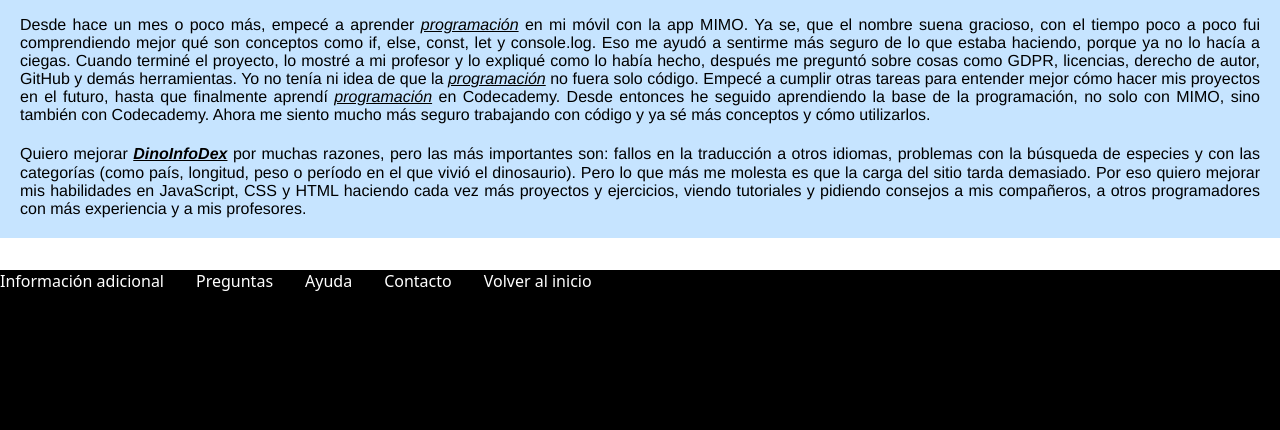
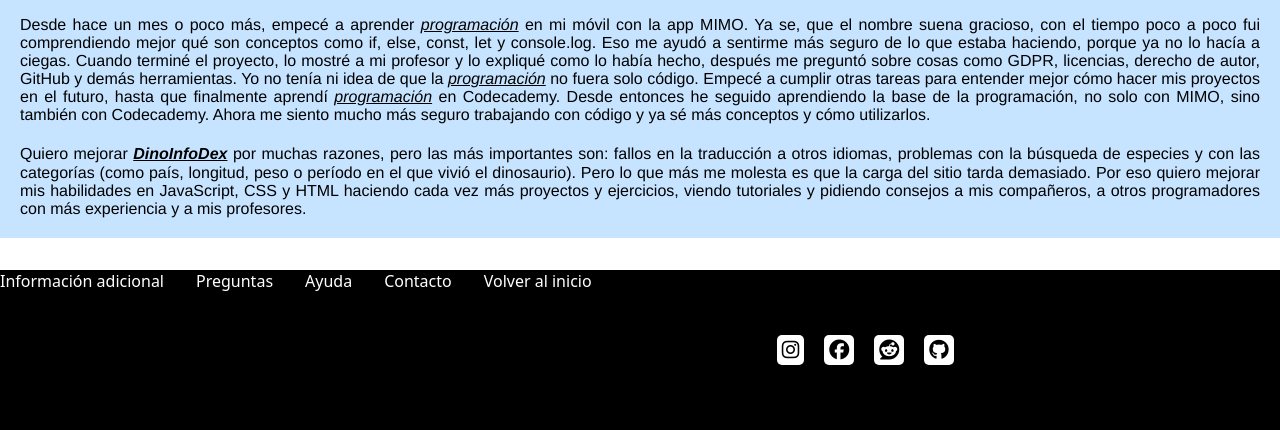
Before and after one commit to DucktapeDeveloper9999/Mi-sitio-web-introduccion, a plain HTML site: page index.html in a window 1280 px wide. Shown: the part 2166-2596 px from the top of the page. Drawn offline with Linux system fonts and the light colour scheme.

Commit message:
Save all changes that I've been done since 18:00, up to right now

```diff
--- a/index.html
+++ b/index.html
@@ -5,6 +5,7 @@
     <meta name="viewport" content="width=device-width, initial-scale=1.0">
     <title>Mi sitio web de introducción</title>
     <link href="/main-page style.css" rel="stylesheet">
+    <script src="https://kit.fontawesome.com/82313681e3.js" crossorigin="anonymous"></script>
   </head>
   <body>
     <header class="header">
@@ -202,8 +203,27 @@
         <a href="./Contacto.html">Contacto</a>
         <a href="#">Volver al inicio</a>
       </div>
+
+      <div class="social">
+          <a href="https://www.instagram.com/valerio09749/">
+               <i class="fa-brands fa-instagram"></i>
+          </a>
+          <a href="https://www.facebook.com/profile.php?id=100067818378986&locale=es_LA">
+               <i class="fa-brands fa-facebook"></i>
+          </a>
+          <a href="https://www.reddit.com/user/Expensive-Grand-1082/">
+               <i class="fa-brands fa-reddit"></i>
+          </a>
+          <a href="https://github.com/DucktapeDeveloper9999">
+               <i class="fa-brands fa-github"></i>
+          </a>
+      </div>
+
+      <div class="copy">
+          Copyright 2025 - &#174;
+      </div>
     </footer>
 
-   <script src="./JavaScript.js/app.js"></script>
+    <script src="./JavaScript.js/app.js"></script>
   </body>
 </html>
--- a/main-page style.css
+++ b/main-page style.css
@@ -146,4 +146,31 @@ footer{
             text-align: justify;
         }
     };
+
+    .social {
+        display: flex;
+        justify-content: right;
+        align-items: center;
+        gap: 20px;
+        padding: 15px o;
+    }
+
+    .social  a {
+        display: flex;
+        color: black;
+        background-color: white;
+        padding: 5px;
+        border-radius:  5px;
+        text-decoration: none;
+    }
+
+    .social a i {
+        font-size: 20px;
+        transition: all 0.3s ease;
+    }
+
+    .social a i:hover {
+        transform: scale(-5px);
+    }
+
 };
```
Also changed, not shown: Contacto.html (+16 -4 lines), English version/Contact.html (+17 -3 lines), English version/index.html (+24 -2 lines), .contacto.css, 3 other files.
